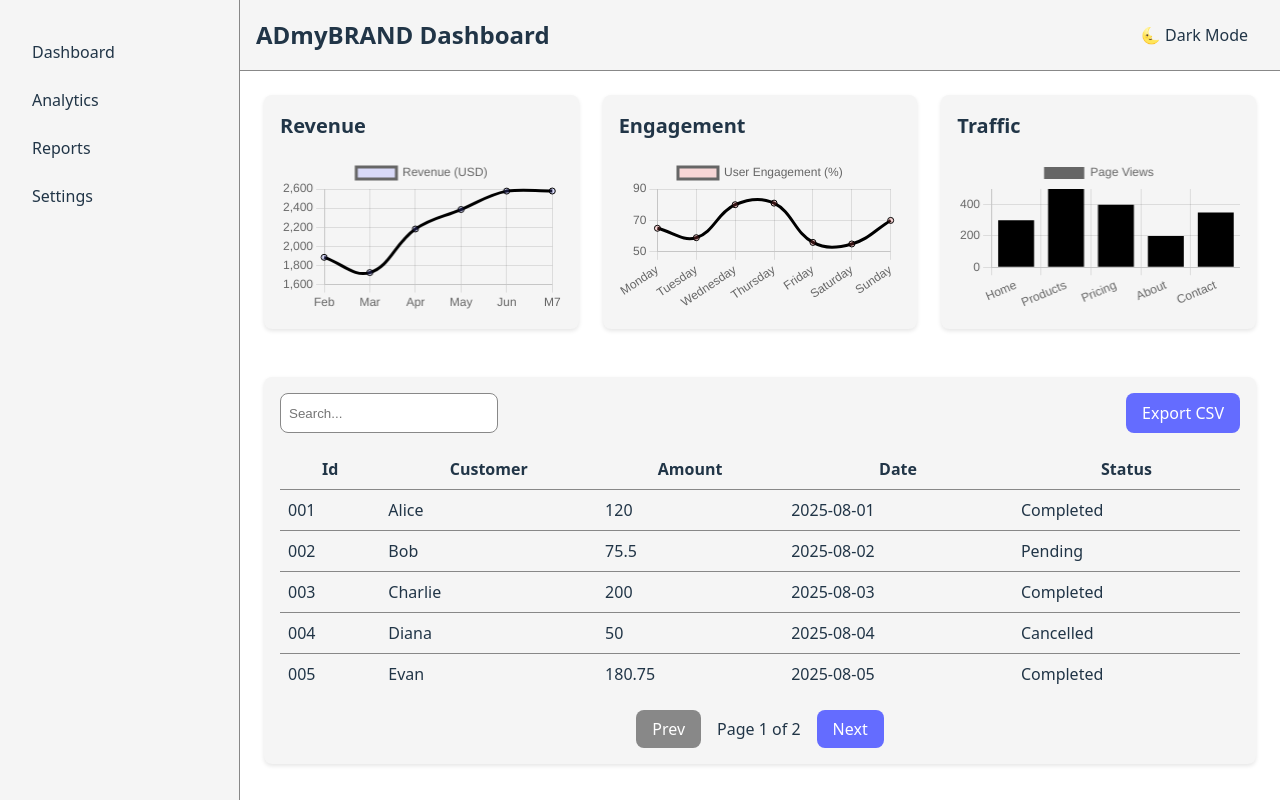
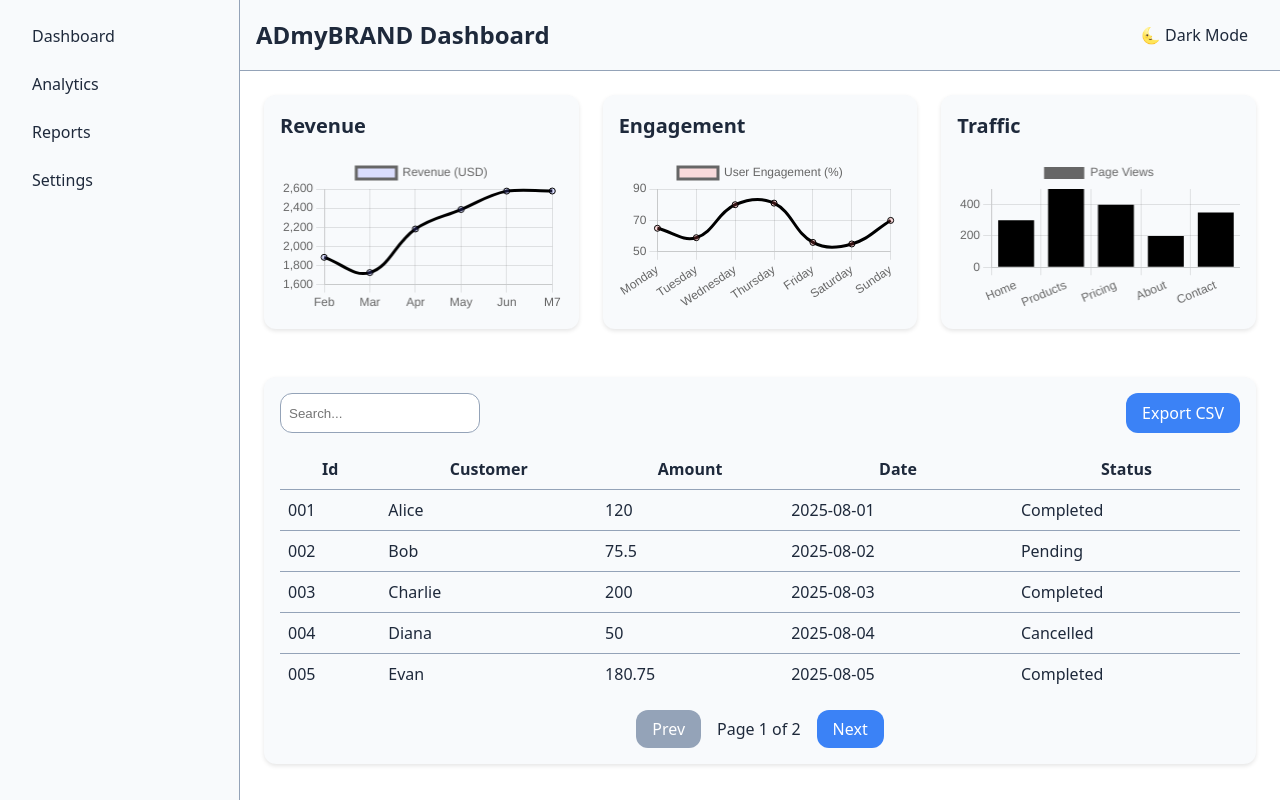
Before and after one commit to yxshee/analytics-dashboard, a React (Vite) app in the folder project/: page / in a window 1280 px wide. Built offline with nearby package versions, Linux system fonts and the light colour scheme.

Commit message:
refactor: clean up unused imports and enhance CSS variable structure

```diff
--- a/project/src/App.jsx
+++ b/project/src/App.jsx
@@ -1,8 +1,3 @@
-import { useState } from 'react'
-import reactLogo from './assets/react.svg'
-import viteLogo from '/vite.svg'
-import './App.css'
-
 import React from 'react'
 import Sidebar from './components/Sidebar'
 import Header from './components/Header'
--- a/project/src/index.css
+++ b/project/src/index.css
@@ -1,40 +1,66 @@
 :root {
-  /* Color Palette */
+  /* Light theme colors */
   --color-bg: #ffffff;
-  --color-surface: #f5f5f5;
-  --color-text: #213547;
-  --color-primary: #646cff;
-  --color-primary-hover: #535bf2;
-  --color-accent: #ff5b5b;
-  --color-muted: #888888;
+  --color-surface: #f8fafc;
+  --color-surface-elevated: #ffffff;
+  --color-text: #1e293b;
+  --color-text-secondary: #64748b;
+  --color-primary: #3b82f6;
+  --color-primary-hover: #2563eb;
+  --color-accent: #ef4444;
+  --color-accent-hover: #dc2626;
+  --color-success: #10b981;
+  --color-warning: #f59e0b;
+  --color-border: #e2e8f0;
+  --color-muted: #94a3b8;
+
+  /* Spacing */
   --spacing-xs: 4px;
   --spacing-sm: 8px;
   --spacing-md: 16px;
   --spacing-lg: 24px;
-  --radius: 8px;
-  --transition-speed: 0.3s;
+  --spacing-xl: 32px;
 
-  font-family: system-ui, Avenir, Helvetica, Arial, sans-serif;
+  /* Design tokens */
+  --radius: 12px;
+  --radius-sm: 6px;
+  --transition-speed: 200ms;
+  --shadow: 0 1px 3px 0 rgb(0 0 0 / 0.1), 0 1px 2px -1px rgb(0 0 0 / 0.1);
+  --shadow-lg: 0 10px 15px -3px rgb(0 0 0 / 0.1), 0 4px 6px -4px rgb(0 0 0 / 0.1);
+
+  font-family: system-ui, -apple-system, 'Segoe UI', Roboto, 'Helvetica Neue', Arial, sans-serif;
   line-height: 1.5;
   font-weight: 400;
-
-  color-scheme: light dark;
-  color: rgba(255, 255, 255, 0.87);
-  background-color: #242424;
-
   font-synthesis: none;
   text-rendering: optimizeLegibility;
   -webkit-font-smoothing: antialiased;
   -moz-osx-font-smoothing: grayscale;
 }
 
+.dark-theme {
+  --color-bg: #242424;
+  --color-surface: #1a1a1a;
+  --color-text: rgba(255, 255, 255, 0.87);
+  --color-primary: #646cff;
+  --color-primary-hover: #535bf2;
+  --color-accent: #ff5b5b;
+  --color-muted: #bbbbbb;
+}
+
+/* Global Reset */
+*, *::before, *::after {
+  box-sizing: border-box;
+  margin: 0;
+  padding: 0;
+}
+
 a {
   font-weight: 500;
-  color: #646cff;
+  color: var(--color-primary);
   text-decoration: inherit;
 }
 a:hover {
-  color: #535bf2;
+  color: var(--color-primary-hover);
 }
 
 body {
@@ -49,18 +75,19 @@
 }
 
 button {
-  border-radius: 8px;
+  border-radius: var(--radius);
   border: 1px solid transparent;
-  padding: 0.6em 1.2em;
+  padding: var(--spacing-sm) var(--spacing-md);
   font-size: 1em;
   font-weight: 500;
   font-family: inherit;
-  background-color: #1a1a1a;
+  background-color: var(--color-surface);
+  color: var(--color-text);
   cursor: pointer;
-  transition: border-color 0.25s;
+  transition: border-color var(--transition-speed);
 }
 button:hover {
-  border-color: #646cff;
+  border-color: var(--color-primary);
 }
 button:focus,
 button:focus-visible {
@@ -110,14 +137,6 @@
   margin-bottom: var(--spacing-lg);
 }
 
-@media (prefers-color-scheme: light) {
-  :root {
-    color: #213547;
-    background-color: #ffffff;
-  }
-  a:hover {
-    color: #747bff;
-  }
 /* Accessible focus styles */
 a:focus-visible,
 button:focus-visible,
@@ -125,7 +144,3 @@
   outline: 2px solid var(--color-primary);
   outline-offset: 2px;
 }
-  button {
-    background-color: #f9f9f9;
-  }
-}
```
